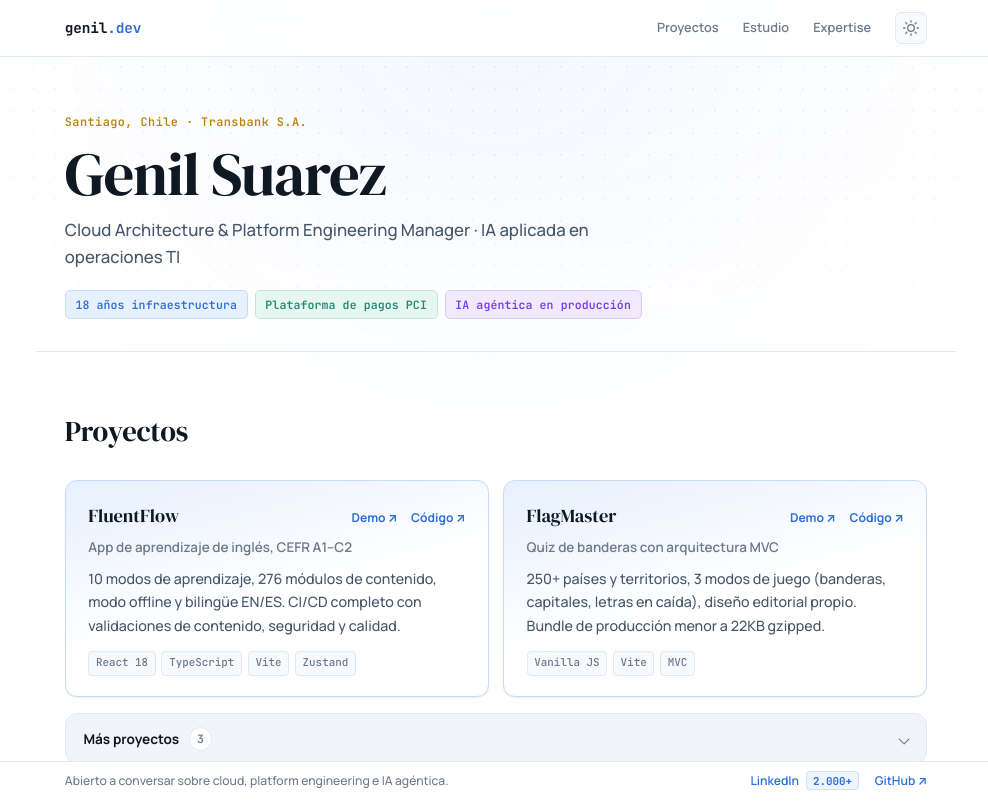
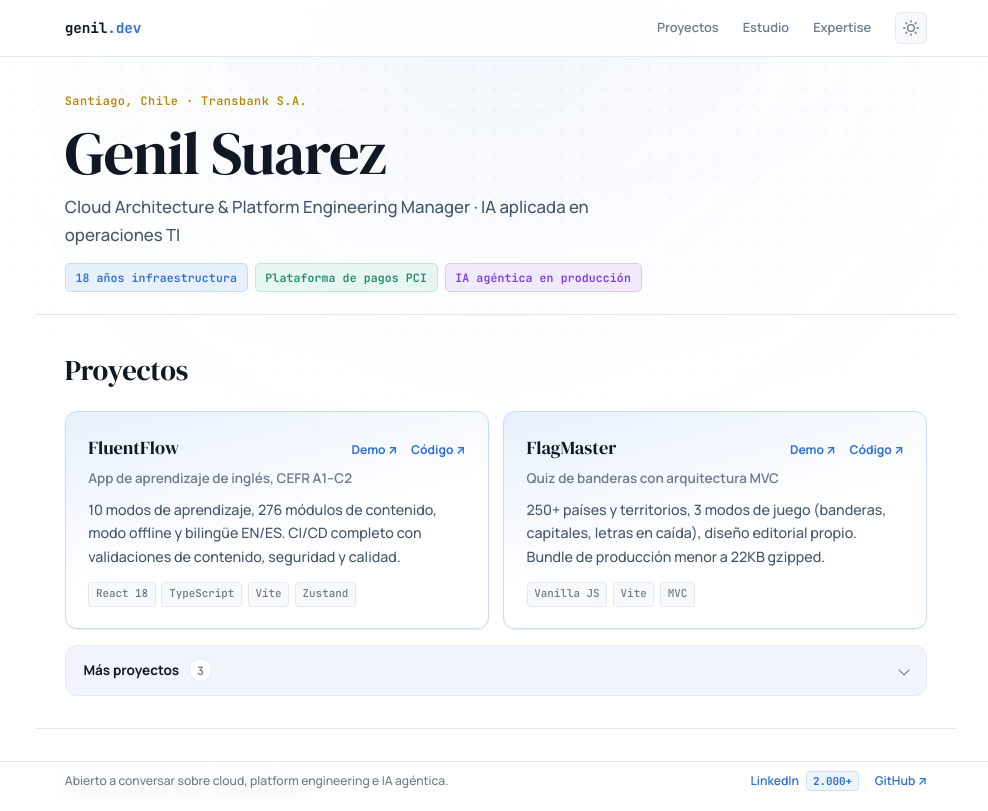
Before and after one commit to genilsuarez/genil-dev, a website built with Vite: page index.html in a window 1280 px wide. Shown: the top 811 px of the page, without its empty margins (144-1132 px from the left). Built offline with nearby package versions, Linux system fonts and the light colour scheme.

Commit message:
style: reduce vertical spacing between sections — tighter layout

```diff
--- a/src/style.css
+++ b/src/style.css
@@ -269,7 +269,7 @@ a {
 .hero {
   max-width: var(--max-width);
   margin: 0 auto;
-  padding: clamp(2rem, 5vw, 3.5rem) var(--space) clamp(1.5rem, 3vw, 2rem);
+  padding: clamp(1.5rem, 3vw, 2.2rem) var(--space) clamp(1rem, 2vw, 1.4rem);
   scroll-margin-top: 4.5rem;
 }
 
@@ -297,7 +297,7 @@ a {
 .hero__tagline {
   font-size: clamp(0.9rem, 1.5vw, 1.05rem);
   color: var(--text-soft);
-  margin: 0.6rem 0 1.2rem;
+  margin: 0.5rem 0 0.9rem;
   max-width: 50ch;
   animation: reveal 0.55s var(--ease) 0.15s both;
 }
@@ -350,7 +350,7 @@ a {
 .section {
   max-width: var(--max-width);
   margin: 0 auto;
-  padding: clamp(2.5rem, 5vw, 3.5rem) var(--space);
+  padding: clamp(1.5rem, 3vw, 2rem) var(--space);
   border-top: 1px solid var(--border);
   scroll-margin-top: 4.5rem;
 }
@@ -360,7 +360,7 @@ a {
   font-weight: 400;
   font-size: clamp(1.5rem, 3.5vw, 1.8rem);
   color: var(--text-h);
-  margin: 0 0 1.5rem;
+  margin: 0 0 1rem;
   letter-spacing: -0.01em;
 }
 
```
